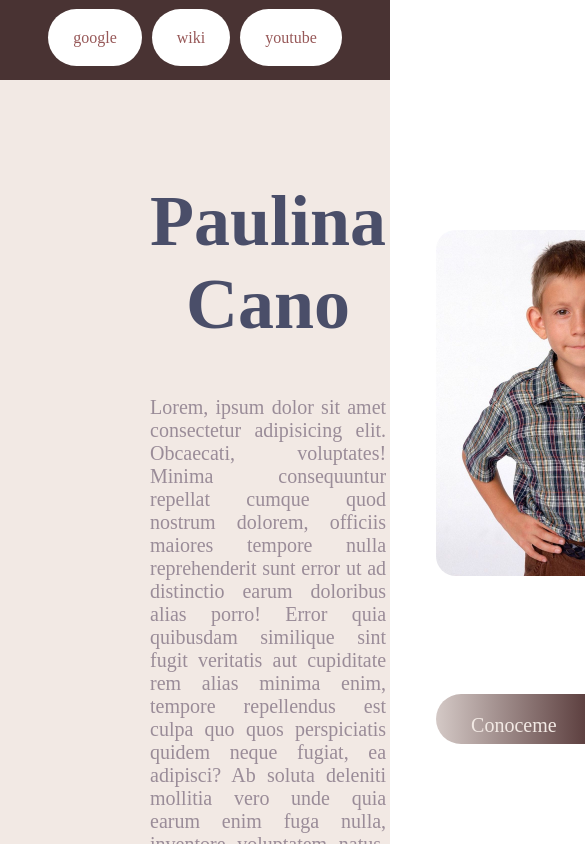
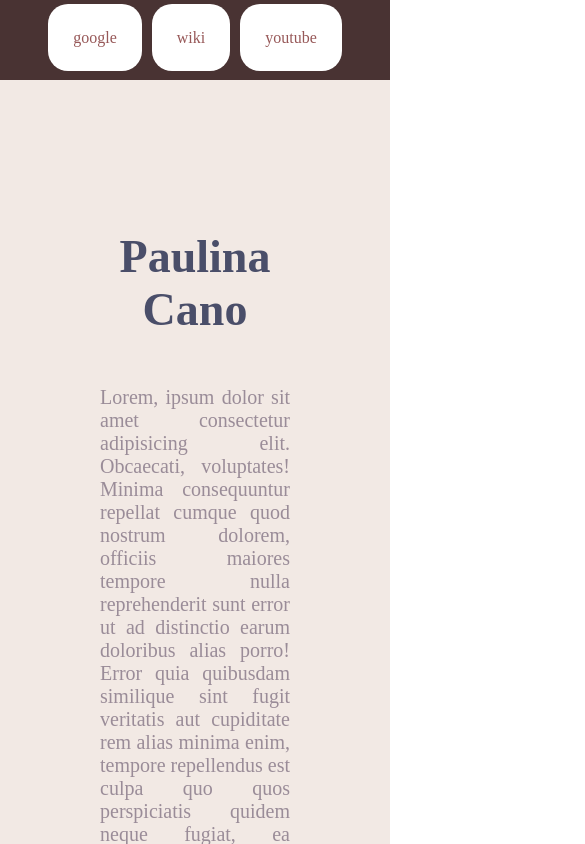
Before and after one commit to CanoBarreraPaulina/htmlcurso, a plain HTML site: page index.html in a window 390 px wide. Shown: the top 844 px of the page, 585 px wide, since content can reach past the window. Drawn offline with Linux system fonts and the light colour scheme.

Commit message:
Update home.css
el q hice en la escuela

```diff
--- a/styles/home.css
+++ b/styles/home.css
@@ -35,6 +35,7 @@ p{
     margin-top: 50px;
     cursor: pointer;
     transition: transform 1s;
+    box-shadow: rgba(0, 0, 0, 0.25) 0px 54px 55px, rgba(0, 0, 0, 0.12) 0px -12px 30px, rgba(0, 0, 0, 0.12) 0px 4px 6px, rgba(0, 0, 0, 0.17) 0px 12px 13px, rgba(0, 0, 0, 0.09) 0px -3px 5px;
 
 }
 #image:hover{
@@ -79,9 +80,9 @@ p{
 ul li a{
     text-decoration: none;
     color: #975858;
-    padding: 20px 25px;
+    padding: 25px 25px;
     background-color: rgb(255, 255, 255);
-    border-radius: 30px;
+    border-radius: 20px;
 }
 ul li a:hover{
     background-color: rgb(179, 156, 160);
@@ -125,5 +126,29 @@ ul li a:hover{
     display: flex;
     flex-direction: column;
     justify-content: space-between;
-    gap:30px
+    gap:30px;/*!important para q sea prioridad*/
 }
+@media screen and (max-width: 768px)/*es para celular*/{
+
+}
+
+
+@media screen and (max-width: 425px) {
+    .WRAPPER{
+
+        flex-direction: column;
+    }
+    .main-section{
+        padding: 150px 100px;
+
+    }
+    h1{
+        font-size: 46px;
+    }
+    #image{
+        width: 225px;
+    }
+}
+@media screen and (max-width: 300px){
+
+}
```
